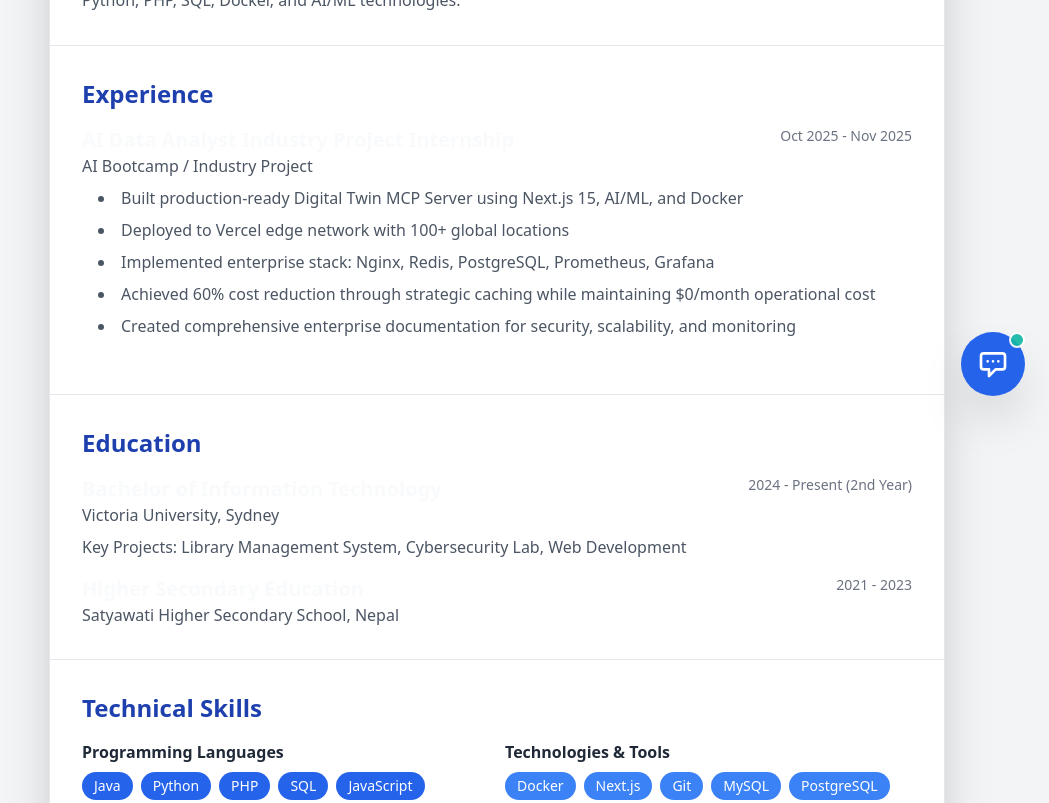
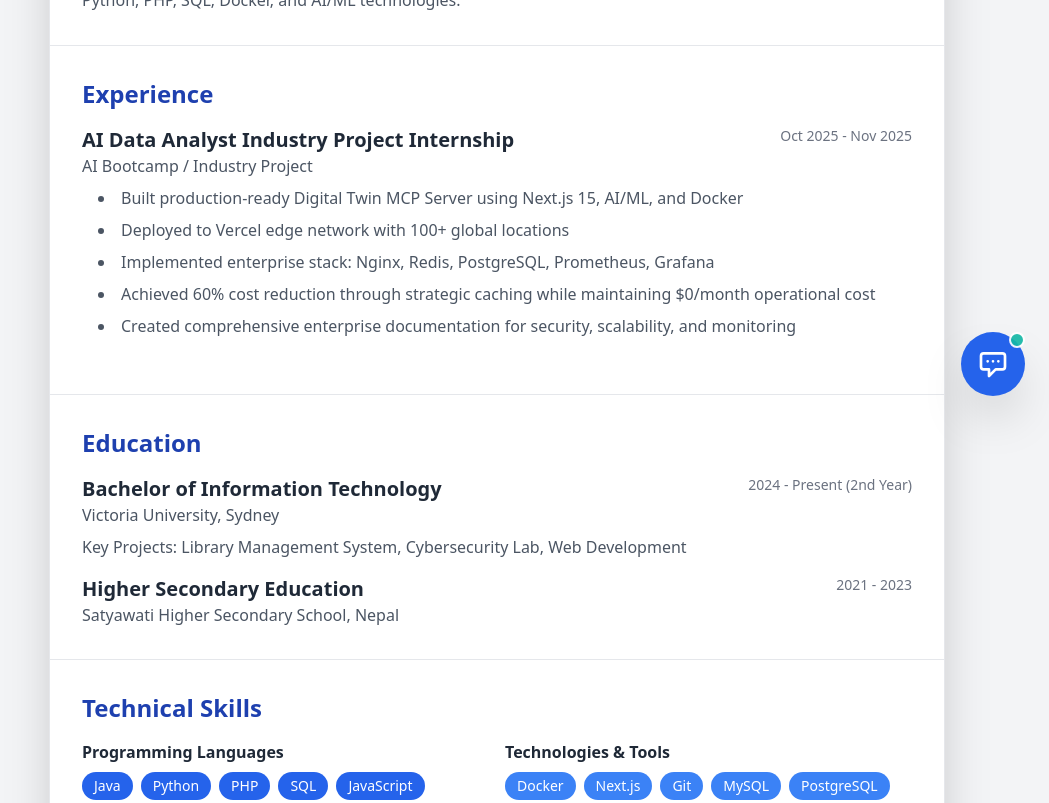
Before and after one commit to nashibrana25-code/mydigitaltwin-mcp-server, a Next.js app in the folder digital-twin-mcp/: page / in a window 1280 px wide. Shown: the part 380-1183 px from the top of the page, without its empty margins (231-1280 px from the left). Built offline with nearby package versions, Linux system fonts and the light colour scheme.

Commit message:
Fix visibility: Add text colors to Experience and Education titles

```diff
--- a/digital-twin-mcp/components/Resume.tsx
+++ b/digital-twin-mcp/components/Resume.tsx
@@ -78,7 +78,7 @@ export default function Resume() {
         <div className="mb-6">
           <div className="flex justify-between items-start mb-2">
             <div>
-              <h3 className="text-xl font-semibold">AI Data Analyst Industry Project Internship</h3>
+              <h3 className="text-xl font-semibold text-gray-800">AI Data Analyst Industry Project Internship</h3>
               <p className="text-gray-600">AI Bootcamp / Industry Project</p>
             </div>
             <span className="text-sm text-gray-500">Oct 2025 - Nov 2025</span>
@@ -100,7 +100,7 @@ export default function Resume() {
         <div className="mb-4">
           <div className="flex justify-between items-start">
             <div>
-              <h3 className="text-xl font-semibold">Bachelor of Information Technology</h3>
+              <h3 className="text-xl font-semibold text-gray-800">Bachelor of Information Technology</h3>
               <p className="text-gray-600">Victoria University, Sydney</p>
             </div>
             <span className="text-sm text-gray-500">2024 - Present (2nd Year)</span>
@@ -111,7 +111,7 @@ export default function Resume() {
         <div>
           <div className="flex justify-between items-start">
             <div>
-              <h3 className="text-xl font-semibold">Higher Secondary Education</h3>
+              <h3 className="text-xl font-semibold text-gray-800">Higher Secondary Education</h3>
               <p className="text-gray-600">Satyawati Higher Secondary School, Nepal</p>
             </div>
             <span className="text-sm text-gray-500">2021 - 2023</span>
```
